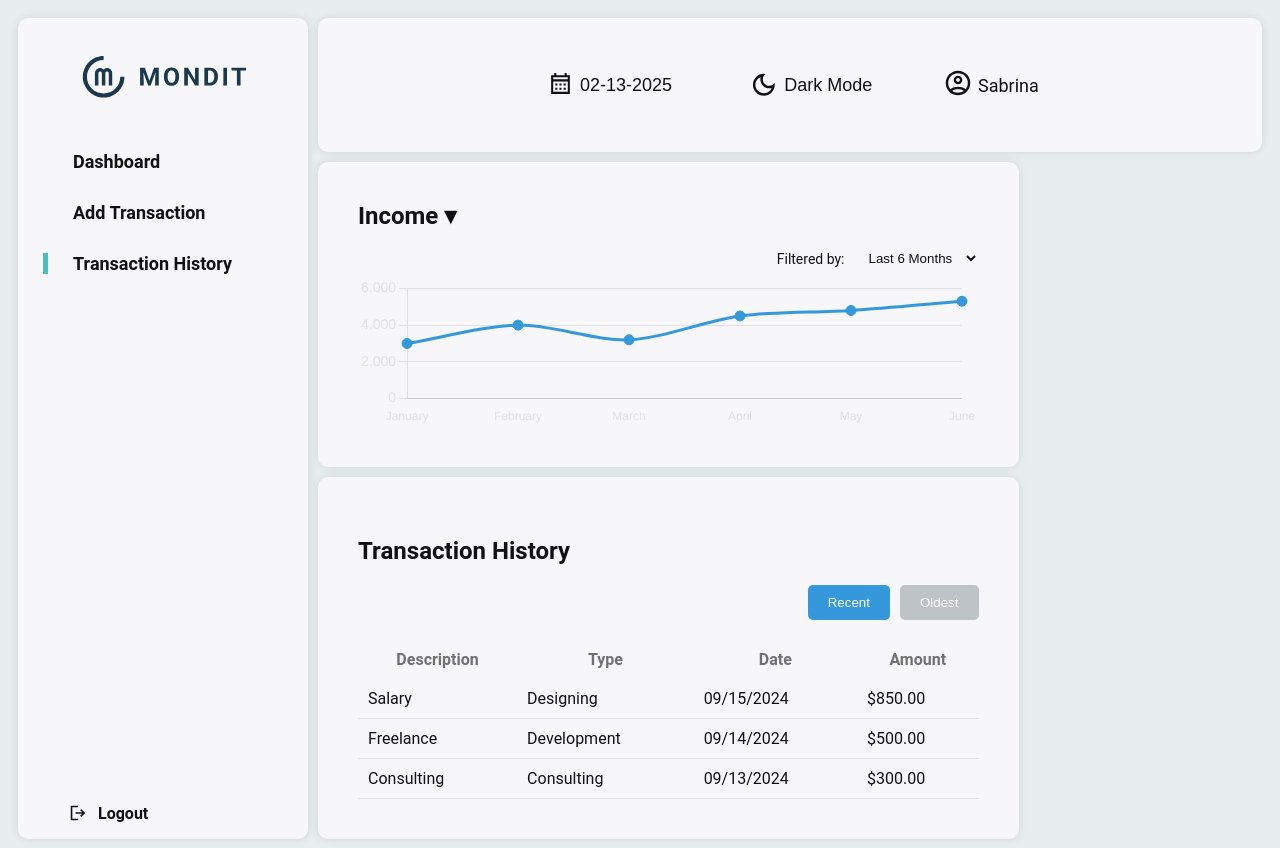
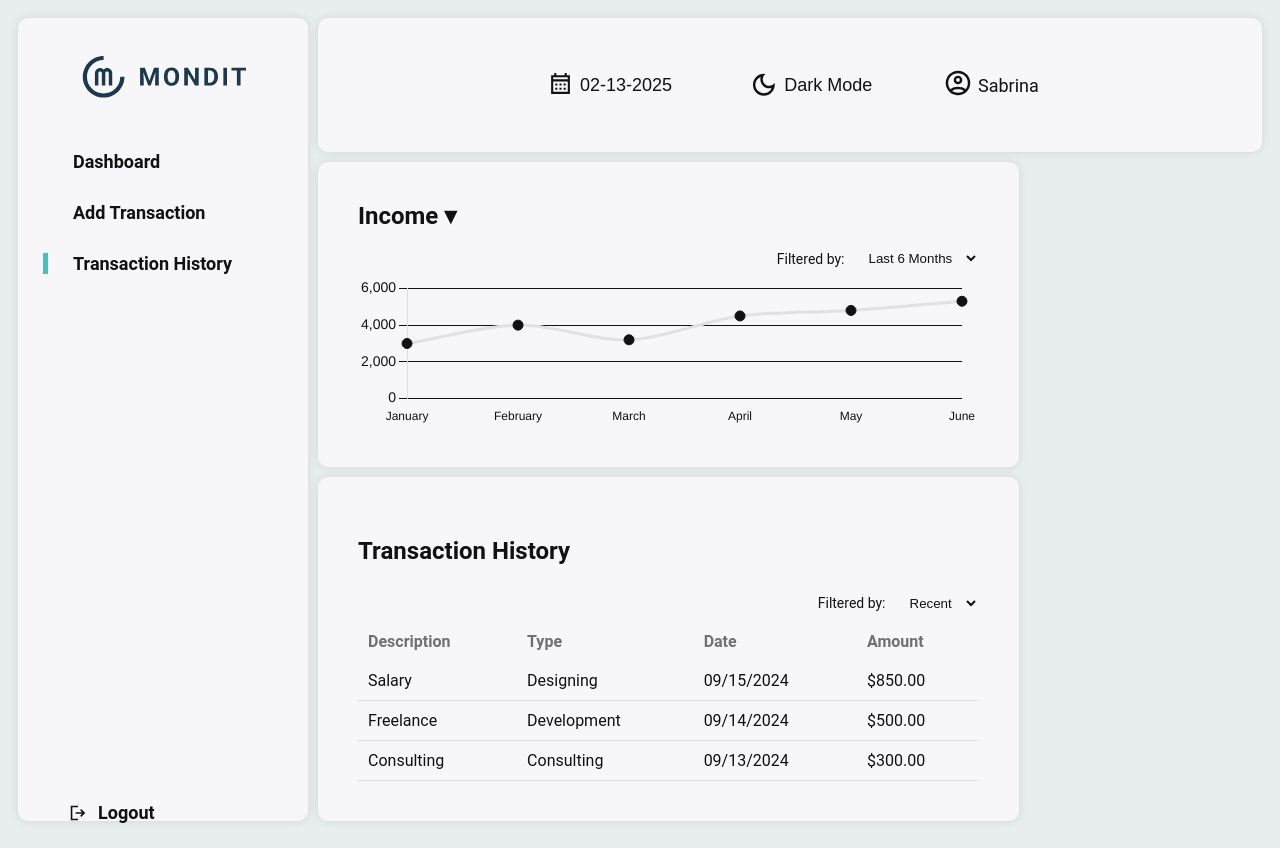
Before and after one commit to capaciadesiree/CB-FINAL-PROJECT, a React (Create React App) app in the folder frontend/: page /transaction-history in a window 1280 px wide. Built offline with nearby package versions, Linux system fonts and the light colour scheme.

Commit message:
frontend: themes.js moved to utils directory, updated color theme of chart.js, updates on other components

```diff
--- a/frontend/src/App.js
+++ b/frontend/src/App.js
@@ -2,7 +2,7 @@ import React from 'react';
 import { BrowserRouter as Router, Route, Routes } from "react-router-dom";
 import { ThemeProvider as StyledThemeProvider } from 'styled-components';
 import { ThemeProvider, useTheme } from './contexts/themeContext';
-import { lightTheme, darkTheme } from './themes';
+import { lightTheme, darkTheme } from './utils/themes';
 import GlobalStyle from "./styles/GlobalStyle";
 import Signup from "./pages/signup";
 import Dashboard from "./pages/dashboard";
--- a/frontend/src/Components/chart.js
+++ b/frontend/src/Components/chart.js
@@ -1,7 +1,7 @@
-import React, { useState } from 'react';
+import React, { useEffect, useState } from 'react';
 import { Chart as ChartJS, LineElement, PointElement, LinearScale, Title, Tooltip, CategoryScale } from 'chart.js';
 import { Line } from 'react-chartjs-2';
-import styled from 'styled-components';
+import styled, { useTheme } from 'styled-components';
 
 ChartJS.register(LineElement, PointElement, LinearScale, Title, Tooltip, CategoryScale);
 
@@ -69,8 +69,9 @@ const ChartContainer = styled.div`
   margin: 0 auto;
 `;
 
-const LineChart = ({ theme }) => {
+const LineChart = () => {
   // state variables
+  const theme = useTheme(); // access theme from styled-components
   const [dataType, setDataType] = useState('Income'); // stores current data type (income, expenses, savings)
   const [isDropdownOpen, setIsDropdownOpen] = useState(false); // manages dropdown state (open/close)
   const [timeRange, setTimeRange] = useState('6 Months'); // stores current time range (by month)
@@ -85,10 +86,10 @@ const LineChart = ({ theme }) => {
                 dataType === 'Expenses' ? [2500, 3000, 2800, 3500, 3700, 3900] :
                 [500, 1000, 400, 1000, 1100, 1400],
           fill: false,
-        backgroundColor: '#3498db',
-        borderColor: '#3498db',
-        pointBorderColor: '#3498db',
-        pointBackgroundColor: '#3498db',
+          backgroundColor: theme.containerBackground,
+          borderColor: theme.borderColor,
+          pointBorderColor: theme.textColor,
+          pointBackgroundColor: theme.textColor,
           tension: 0.3,
           pointRadius: 5,
           pointHoverRadius: 7,
@@ -105,7 +106,7 @@ const LineChart = ({ theme }) => {
         },
         tooltip: {
           enabled: true,
-        backgroundColor: '#3498db',
+          backgroundColor: theme.textColor,
           titleColor: '#fff',
           borderColor: '#ccc',
           borderWidth: 1,
@@ -119,18 +120,18 @@ const LineChart = ({ theme }) => {
           },
           // x-axis label
           ticks: {
-          color: '#E1E0E6',
+            color: theme.textColor,
             stepSize: 400
           },
         },
         y : {
           beginAtZero: true,
           grid: {
-          color: '#E1E0E6',
+            color: theme.textColor,
           },
           // y-axis label
           ticks: {
-          color: '#E1E0E6',
+            color: theme.textColor,
             font: {
               size: 14,
             },
--- a/frontend/src/Components/sidebar.js
+++ b/frontend/src/Components/sidebar.js
@@ -16,6 +16,9 @@ const SidebarContainer = styled.div`
   flex-direction: column;
   justify-content: space-between;
   padding-bottom: 10px;
+  font-size: 18px;
+  font-weight: bold;
+
 `;
 
 const LogoContainer = styled.div`
@@ -42,8 +45,6 @@ const SidebarItem = styled(NavLink)`
   margin: 15px 30px;
   cursor: pointer;
   border-left: 5px solid transparent; // default border
-  font-weight: bold;
-  font-size: 18px;
   position: relative;
   text-decoration: none;
   color: ${({ theme }) => theme.textColor};
@@ -67,7 +68,6 @@ const LogoutContainer = styled.div`
 
 const LogoutLink = styled.a`
   text-decoration: none;
-  font-weight: bold;
   margin: 15px 30px;
   display: flex;
   cursor: pointer;
--- a/frontend/src/Components/summaryBox.js
+++ b/frontend/src/Components/summaryBox.js
@@ -1,6 +1,6 @@
 import React, { useEffect, useState } from 'react';
 import styled from 'styled-components';
-import axios from 'axios';
+// import axios from 'axios';
 
 const BoxContainer = styled.div`
   border-radius: 10px;
@@ -21,16 +21,18 @@ const Amount = styled.p`
 `;
 
 const SummaryBox = ({ theme, title, dataKey, fullWidth }) => {
-  // // must delete, only for testing
-  // const sampleData = {
-  //   income: 6450.00,
-  //   expenses: 3190.00,
-  //   savings: 3260.00
-  // };
+  // must delete, only for testing
+  const sampleData = {
+    income: 6450.00,
+    expenses: 3190.00,
+    savings: 3260.00
+  };
 
-  // const [amount] = useState(sampleData[dataKey]);
-  const [amount, setAmount] = useState(0); // uncomment once db is connected
-
+  // initialize state with sample data
+  const [amount] = useState(sampleData[dataKey]);
+  /*
+  // uncomment once db is connected
+  const [amount, setAmount] = useState(0);
   useEffect(() => {
     // Fetch totals from the API
     axios.get('/api/summary') // Replace with API endpoint
@@ -41,11 +43,11 @@ const SummaryBox = ({ theme, title, dataKey, fullWidth }) => {
         console.error('Error fetching summary data:', error);
       });
   }, [dataKey]);
-
+*/
   return (
     <BoxContainer theme={theme} fullWidth={fullWidth}>
       <Title>{title}</Title>
-      <Amount>${amount.toFixed(2)}</Amount>
+      <Amount>${amount ? amount.toFixed(2) : '0.00'}</Amount>
     </BoxContainer>
   );
 };
--- a/frontend/src/Components/txnForm.js
+++ b/frontend/src/Components/txnForm.js
@@ -7,7 +7,7 @@ const FormContainer = styled.div`
   padding: 20px;
   display: flex;
   flex-direction: column;
-  gap: 15px;
+  gap: 10px;
   border-radius: 10px;
   box-shadow: 0 0 10px rgba(0, 0, 0, 0.1);
   background-color: ${({ theme }) => theme.componentBackground};
@@ -20,7 +20,7 @@ const FormTitle = styled.h2`
 `;
 
 const Input = styled.input`
-  width: 100%;
+  width: 95%;
   padding: 10px;
   border: none;
   border-radius: 5px;
--- a/frontend/src/Components/txnHistory.js
+++ b/frontend/src/Components/txnHistory.js
@@ -8,23 +8,25 @@ const TxnHistoryContainer = styled.div`
 `;
 
 const FilterOptions = styled.div`
+  margin-top: 10px;
   display: flex;
   justify-content: flex-end;
-  margin-bottom: 20px;
+  align-items: center;
 `;
 
-const FilterButton = styled.button`
-  background-color: ${({ active }) => (active ? '#3498db' : '#bdc3c7')};
-  color: white;
+const FilterLabel = styled.label`
+  font-size: 14px;
+  color: ${({ theme }) => theme.textColor};
+  margin-right: 10px;
+`;
+
+const FilterSelect = styled.select`
+  background-color: ${({ theme }) => theme.componentBackground};
+  color: ${({ theme }) => theme.textColor};
   border: none;
-  padding: 10px 20px;
+  padding: 10px;
   border-radius: 5px;
-  margin-left: 10px;
   cursor: pointer;
-
-  &:hover {
-    background-color: ${({ active }) => (active ? '#2980b9' : '#95a5a6')};
-  }
 `;
 
 const Table = styled.table`
@@ -33,6 +35,9 @@ const Table = styled.table`
 `;
 
 const TableHeader = styled.th`
+  // display: flex;
+  // align-content: flex-start;
+  text-align: left;
   padding: 10px;
   color: ${({ theme }) => theme.subTextColor};
 `;
@@ -43,7 +48,7 @@ const TableCell = styled.td`
 `;
 
 const TxnHistory = ({ theme }) => {
-  const [filter, setFilter] = useState('Recent');
+  const [filter, timeFilter, setTimeFilter] = useState('Recent'); // stores current time range (by recent or oldest)
 
   const transactions = [
     { description: 'Salary', type: 'Designing', date: '09/15/2024', amount: '$850.00' },
@@ -57,22 +62,27 @@ const TxnHistory = ({ theme }) => {
       : new Date(a.date) - new Date(b.date)
   );
 
+  // handles the changed in time range (filter by) dropdown
+  const handleFilterChange = (event) => {
+    setTimeFilter(event.target.value);
+    // Modify labels and data based on the selected time range
+    // Example: adjust data to show last 3 months or last month
+  };
+
   return (
     <TxnHistoryContainer theme={theme}>
       <h2>Transaction History</h2>
       <FilterOptions>
-        <FilterButton
-          active={filter === 'Recent'}
-          onClick={() => setFilter('Recent')}
+        <FilterLabel htmlFor="timeFilter">Filtered by:</FilterLabel>
+
+        <FilterSelect
+          id="FilterSelect"
+          value={timeFilter}
+          onChange={handleFilterChange} // call handleTimeFileChange on dropdown change
         >
-          Recent
-        </FilterButton>
-        <FilterButton
-          active={filter === 'Oldest'}
-          onClick={() => setFilter('Oldest')}
-        >
-          Oldest
-        </FilterButton>
+          <option value="Recent">Recent</option>
+          <option value="Oldest">Oldest</option>
+        </FilterSelect>
       </FilterOptions>
       <Table>
         <thead>
--- a/frontend/src/Components/txnList.js
+++ b/frontend/src/Components/txnList.js
@@ -9,11 +9,11 @@ import ChatBubbleOutlineIcon from '@mui/icons-material/ChatBubbleOutline';
 const TxnContainer = styled.div`
   display: flex;
   width: 100%;
+  height: 70%;
   max-width: 600px;
-  max-height: 300px;
   padding: 20px;
   flex-direction: column;
-  gap: 15px;
+  gap: 10px;
   overflow-x: auto; // Add vertical scroll if content overflows (but, check other ways for border-radius to still apply on this side)
   position: relative;
   border-radius: 10px;
@@ -35,6 +35,7 @@ const TransactionItem = styled.div`
 const TransactionDetails = styled.div`
   display: flex;
   flex-direction: column;
+  font-size: 16px;
   flex-grow: 1;
   color: ${({ theme }) => theme.textColor};
 `;
@@ -48,6 +49,7 @@ const TransactionHeader = styled.div`
 
 const TransactionContent = styled.div`
   display: flex;
+  justify-content: space-evenly;
   align-items: center;
   gap: 10px;
 `;
@@ -63,7 +65,7 @@ const IconButton = styled.button`
   border-radius: 50%;
   color: ${({ theme }) => theme.textColor};
   cursor: pointer;
-  gap: 10px;
+  gap: 5px;
 
   &:hover {
     color: ${({ hoverColor }) => hoverColor};
@@ -214,7 +216,7 @@ const TransactionList = ({ category }) => {
             <TransactionContent>
               <p>${transaction.amount}</p>
               <p style={{ display: 'flex', alignItems: 'center' }}>
-                <CalendarMonthIcon style={{ marginRight: '5px' }} />
+                <CalendarMonthIcon style={{ marginRight: '2px' }} />
                 {new Date(transaction.date).toLocaleDateString('en-US', {
                   month: '2-digit',
                   day: '2-digit',
@@ -222,11 +224,9 @@ const TransactionList = ({ category }) => {
                 })}
               </p>
               <p style={{ display: 'flex', alignItems: 'center' }}>
-                <ChatBubbleOutlineIcon style={{ marginRight: '5px' }} />
+                <ChatBubbleOutlineIcon style={{ marginRight: '2px' }} />
                 {transaction.description}
               </p>
-            </TransactionContent>
-          </TransactionDetails>
 
               <TransactionActions>
                 <IconButton onClick={() => editTransaction(transaction.id)} hoverColor="#3498db">
@@ -236,7 +236,8 @@ const TransactionList = ({ category }) => {
                   <DeleteIcon />
                 </IconButton>
               </TransactionActions>
-
+            </TransactionContent>
+          </TransactionDetails>
         </TransactionItem>
       ))}
 
--- a/frontend/src/pages/addTransaction.js
+++ b/frontend/src/pages/addTransaction.js
@@ -9,7 +9,7 @@ import SummaryComponent from '../Components/summaryBox';
 const AddTxnContainer = styled.div`
   display: grid;
   grid-template-columns: 1fr 3fr;
-  grid-template-rows: auto 1fr auto;
+  grid-template-rows: auto 1fr 1fr;
   height: 100vh;
   gap: 10px;
   padding: 10px;
@@ -41,18 +41,17 @@ const HeaderWrapper = styled.div`
 const TxnFormWrapper = styled.div`
   grid-column: 2/6;
   grid-row: 2/3;
-  padding: 20px;
   display: flex;
   gap: 10px;
   justify-content: space-between;
-  align-items: center;
+  align-items: flex-start;
 `;
 
 const TxnListWrapper = styled.div`
   grid-column: 2/6;
   grid-row: 3/4;
-  padding: 20px;
   display: flex;
+  height: 130px;
   gap: 10px;
   justify-content: space-between;
   align-items: center;
@@ -89,7 +88,7 @@ const AddTransaction = () => {
       </TxnListWrapper>
 
       <SummaryWrapper>
-        <SummaryComponent layout='vertical' visibleBoxes={['income', 'expenses', 'savings']} />
+        <SummaryComponent layout='horizontal' visibleBoxes={['income', 'expenses', 'savings']} />
       </SummaryWrapper>
 
     </AddTxnContainer>
```
Also changed, not shown: frontend/src/utils/themes.js (renamed from frontend/src/themes.js). Lines whose indentation alone changed are shown as unchanged.
